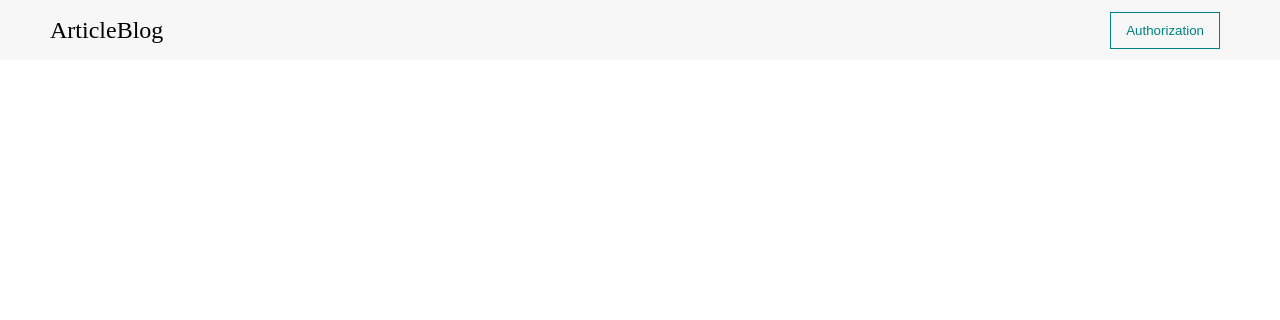
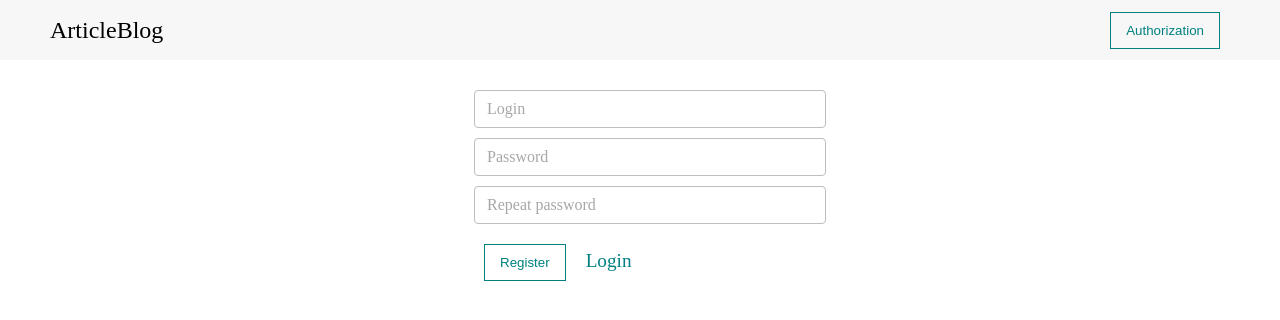
Before and after one commit to Hestonic/ArticleBlogWeb, a Vue app: page /register in a window 1280 px wide. Shown: the top 320 px of the page. Built offline with nearby package versions, Linux system fonts and the light colour scheme.

Commit message:
Add Register.vue lay out page

```diff
--- a/src/pages/Register.vue
+++ b/src/pages/Register.vue
@@ -1,13 +1,65 @@
 <template>
+  <div class="auth_wrap">
+    <form class="register-form" @submit.prevent="submit">
 
+      <my-input
+          v-model="registerForm.login"
+          type="text"
+          placeholder="Login"
+      />
+      <my-input
+          v-model="registerForm.password"
+          type="password"
+          placeholder="Password"
+      />
+      <my-input
+          v-model="registerForm.repeatPassword"
+          type="password"
+          placeholder="Repeat password"
+      />
+      <div class="buttons">
+        <my-button
+            type="submit"
+        >
+          Register
+        </my-button>
+        <my-link @click="$router.push('/login')">Login</my-link>
+      </div>
+    </form>
+  </div>
 </template>
 
 <script>
+import MyInput from "@/components/ui/MyInput";
+import MyButton from "@/components/ui/MyButton";
+import MyLink from "@/components/ui/MyLink";
 export default {
-  name: "Register"
+  name: "Register",
+  components: {MyLink, MyButton, MyInput},
+
+  data() {
+    return {
+      registerForm: {
+        login: '',
+        password: '',
+        repeatPassword: ''
+      }
+    }
+  },
+  methods: {
+    submit() {
+      alert("login")
+    }
+  }
 }
 </script>
 
 <style scoped>
-
+* {
+  margin: 10px;
+}
+.auth_wrap {
+  margin: auto;
+  width: 30%;
+}
 </style>
```
